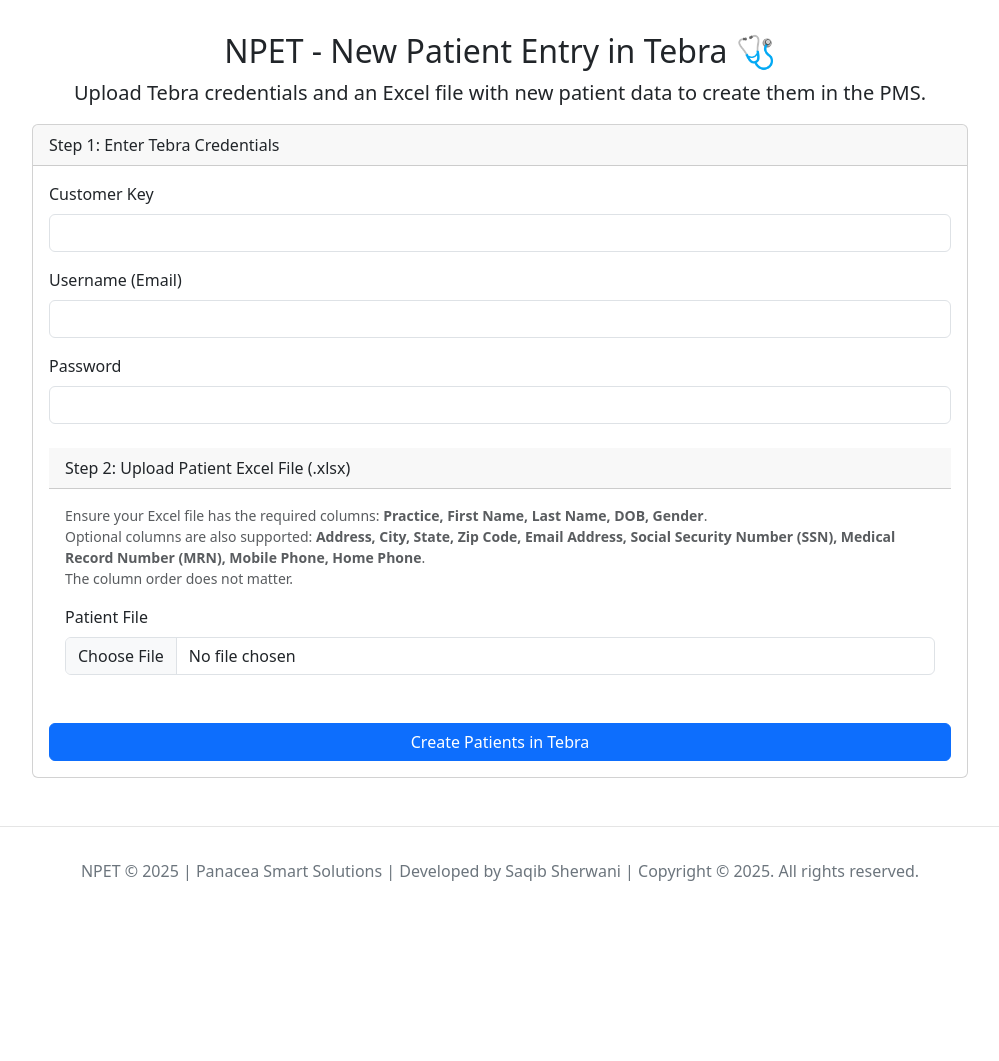
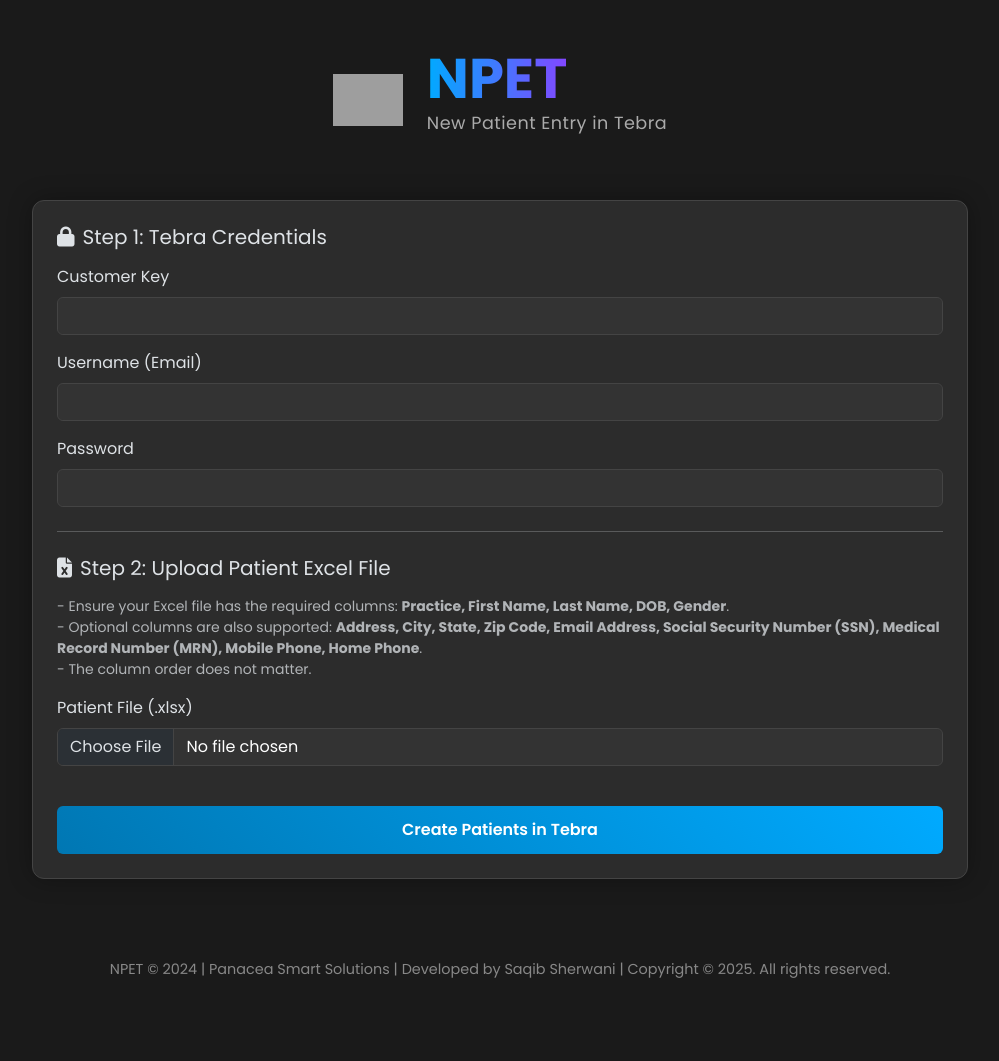
Before and after one commit to saqibcodes007/NPET, a Flask app: page / in a window 1280 px wide. Shown: the whole page, without its empty margins (140-1139 px from the left). Before the commit the page ends 881 px from the top, so only its background shows below. Run offline with Flask 3, Linux system fonts and the light colour scheme; grey boxes are pictures that could not be loaded.

Commit message:
Update index.html
Feature: Redesign header and add application logo

Description:

This commit enhances the application's visual identity by introducing a new, modern header and integrating the official logo.

- Replaces the previous plain text title with a dynamic header that aligns the new owl logo alongside the application title and subtitle.
- The main title "NPET" is styled with a prominent gradient text effect that matches the logo's color scheme.
- The application logo is now also used as the browser tab's favicon for consistent branding.
- This feature requires the `owl-logo.png` to be placed in a new `/static` project folder.

```diff
--- a/templates/index.html
+++ b/templates/index.html
@@ -1,36 +1,162 @@
 <!DOCTYPE html>
-<html lang="en">
+<html lang="en" data-bs-theme="dark">
 <head>
     <meta charset="UTF-8">
     <meta name="viewport" content="width=device-width, initial-scale=1.0">
-    <title>NPET - New Patient Entry in Tebra</title>
+    <title>NPET - New Patient Entry</title>
+
+    <link rel="icon" href="{{ url_for('static', filename='owl-logo.png') }}">
+
     <link href="https://cdn.jsdelivr.net/npm/bootstrap@5.3.3/dist/css/bootstrap.min.css" rel="stylesheet">
+
+    <link rel="preconnect" href="https://fonts.googleapis.com">
+    <link rel="preconnect" href="https://fonts.gstatic.com" crossorigin>
+    <link href="https://fonts.googleapis.com/css2?family=Poppins:wght@300;400;600;700&display=swap" rel="stylesheet">
+    <link rel="stylesheet" href="https://cdnjs.cloudflare.com/ajax/libs/font-awesome/6.5.1/css/all.min.css">
+
     <style>
-        body { padding-top: 2rem; padding-bottom: 2rem; }
-        .container { max-width: 960px; }
-        .card { margin-bottom: 2rem; }
-        .spinner-border { display: none; }
-        .processing .spinner-border { display: inline-block; }
-        .processing .btn-text { display: none; }
+        /* --- Custom Futuristic Theme --- */
+        :root {
+            --primary-glow: #00aaff;
+            --secondary-glow: #e000ff; /* Added a magenta accent from the logo */
+            --background-dark: #1a1a1a;
+            --surface-dark: #2c2c2c;
+            --border-color: #444;
+        }
+
+        body {
+            font-family: 'Poppins', sans-serif;
+            background-color: var(--background-dark);
+            padding-top: 3rem;
+            padding-bottom: 3rem;
+        }
+
+        .container {
+            max-width: 960px;
+        }
+
+        /* --- MODIFIED: New styles for the header/logo --- */
+        .header-container {
+            display: flex;
+            justify-content: center;
+            align-items: center;
+            gap: 1.5rem; /* Space between logo and text */
+        }
+
+        .logo-img {
+            width: 70px; /* Control the size of the logo */
+            height: auto;
+        }
+
+        .title-block {
+            text-align: left;
+        }
+
+        .title-text {
+            font-size: 3.5rem;
+            font-weight: 700;
+            background: linear-gradient(90deg, var(--primary-glow), var(--secondary-glow));
+            -webkit-background-clip: text;
+            -webkit-text-fill-color: transparent;
+            background-clip: text;
+            color: transparent;
+            margin: 0;
+            line-height: 1.1;
+        }
+
+        .subtitle-text {
+            font-size: 1.1rem;
+            color: #aaa;
+            letter-spacing: 0.5px;
+        }
+
+        .card {
+            background-color: var(--surface-dark);
+            border: 1px solid var(--border-color);
+            border-radius: 12px;
+            margin-bottom: 2rem;
+            box-shadow: 0 0 25px rgba(0, 0, 0, 0.3);
+        }
+
+        .card-header {
+            background-color: rgba(0,0,0,0.2);
+            font-weight: 600;
+            border-bottom: 1px solid var(--border-color);
+        }
+
+        .form-control {
+            background-color: #333;
+            border: 1px solid var(--border-color);
+            color: #fff;
+        }
+
+        .form-control:focus {
+            background-color: #333;
+            border-color: var(--primary-glow);
+            box-shadow: 0 0 10px var(--primary-glow);
+            color: #fff;
+        }
+
+        .btn-primary {
+            background: linear-gradient(45deg, #0077b3, var(--primary-glow));
+            border: none;
+            font-weight: 600;
+            padding: 12px;
+            transition: all 0.3s ease;
+        }
+
+        .btn-primary:hover, .btn-primary:focus {
+            transform: translateY(-2px);
+            box-shadow: 0 4px 15px rgba(0, 170, 255, 0.4);
+        }
+
+        .spinner-border {
+            display: none;
+        }
+
+        .processing .spinner-border {
+            display: inline-block;
+        }
+
+        .processing .btn-text {
+            display: none;
+        }
+
+        .table {
+            --bs-table-bg: var(--surface-dark);
+            --bs-table-border-color: var(--border-color);
+            --bs-table-striped-bg: #333;
+        }
+
+        .table-dark th {
+             background-color: #000;
+        }
+
         .footer {
             padding: 2rem 0;
             margin-top: 3rem;
-            border-top: 1px solid #e5e5e5;
-            color: #6c757d; /* Muted text color */
+            font-size: 0.9rem;
+            color: #888;
         }
     </style>
 </head>
 <body>
     <div class="container">
-        <div class="text-center">
-            <h2>NPET - New Patient Entry in Tebra 🩺</h2>
-            <p class="lead">Upload Tebra credentials and an Excel file with new patient data to create them in the PMS.</p>
+        <div class="text-center mb-5">
+            <div class="header-container">
+                <img src="{{ url_for('static', filename='owl-logo.png') }}" alt="NPET Logo" class="logo-img">
+                <div class="title-block">
+                    <h1 class="title-text">NPET</h1>
+                    <p class="subtitle-text">New Patient Entry in Tebra</p>
+                </div>
+            </div>
         </div>
 
         <div class="card">
-            <div class="card-header">Step 1: Enter Tebra Credentials</div>
-            <div class="card-body">
+            <div class="card-body p-4">
                 <form id="patient-form" action="/" method="post" enctype="multipart/form-data">
+
+                    <h5 class="mb-3"><i class="fas fa-lock me-2"></i>Step 1: Tebra Credentials</h5>
                     <div class="mb-3">
                         <label for="customer_key" class="form-label">Customer Key</label>
                         <input type="password" class="form-control" id="customer_key" name="customer_key" required>
@@ -44,22 +170,22 @@
                         <input type="password" class="form-control" id="password" name="password" required>
                     </div>
 
-                    <div class="card-header mt-4">Step 2: Upload Patient Excel File (.xlsx)</div>
-                    <div class="card-body">
+                    <hr class="my-4">
+
+                    <h5 class="mb-3"><i class="fas fa-file-excel me-2"></i>Step 2: Upload Patient Excel File</h5>
+                    <div class="mb-3">
                          <p class="small text-muted">
-                            Ensure your Excel file has the required columns: <strong>Practice, First Name, Last Name, DOB, Gender</strong>.
+                            - Ensure your Excel file has the required columns: <strong>Practice, First Name, Last Name, DOB, Gender</strong>.
                             <br>
-                            Optional columns are also supported: <strong>Address, City, State, Zip Code, Email Address, Social Security Number (SSN), Medical Record Number (MRN), Mobile Phone, Home Phone</strong>.
+                            - Optional columns are also supported: <strong>Address, City, State, Zip Code, Email Address, Social Security Number (SSN), Medical Record Number (MRN), Mobile Phone, Home Phone</strong>.
                             <br>
-                            The column order does not matter.
+                            - The column order does not matter.
                         </p>
-                        <div class="mb-3">
-                            <label for="patient_file" class="form-label">Patient File</label>
+                        <label for="patient_file" class="form-label">Patient File (.xlsx)</label>
                         <input class="form-control" type="file" id="patient_file" name="patient_file" accept=".xlsx" required>
                     </div>
-                    </div>
 
-                    <button id="submit-btn" type="submit" class="btn btn-primary w-100 mt-3">
+                    <button id="submit-btn" type="submit" class="btn btn-primary w-100 mt-4">
                         <span class="spinner-border spinner-border-sm" role="status" aria-hidden="true"></span>
                         <span class="btn-text">Create Patients in Tebra</span>
                     </button>
@@ -68,10 +194,15 @@
         </div>
 
         {% if results %}
-        <hr>
-        <h3>Processing Results</h3>
+        <div class="card">
+            <div class="card-header">
+                Processing Results
+            </div>
+            <div class="card-body">
                 <p>The system has finished processing the uploaded file. You can see the results below.</p>
-        <a href="{{ url_for('download_file') }}" class="btn btn-success mb-3" id="download-btn">Download Output Excel File</a>
+                <a href="{{ url_for('download_file') }}" class="btn btn-success mb-3" id="download-btn">
+                    <i class="fas fa-download me-2"></i>Download Output Excel File
+                </a>
                 <div class="table-responsive">
                     <table class="table table-striped table-bordered">
                         <thead class="table-dark">
@@ -92,26 +223,18 @@
                         </tbody>
                     </table>
                 </div>
-        <script>
-        // Enable download button only if results exist
-        document.addEventListener('DOMContentLoaded', function() {
-            var downloadBtn = document.getElementById('download-btn');
-            if (downloadBtn) {
-                downloadBtn.disabled = false;
-            }
-        });
-        </script>
+            </div>
+        </div>
         {% endif %}
     </div>
 
     <footer class="footer text-center">
         <div class="container">
-            <span>NPET © 2025 | Panacea Smart Solutions | Developed by Saqib Sherwani | Copyright © 2025. All rights reserved.</span>
+            <span>NPET © 2024 | Panacea Smart Solutions | Developed by Saqib Sherwani | Copyright © 2025. All rights reserved.</span>
         </div>
     </footer>
 
     <script>
-        // Shows a loading spinner on the button when the form is submitted
         document.getElementById('patient-form').addEventListener('submit', function() {
             const submitBtn = document.getElementById('submit-btn');
             submitBtn.classList.add('processing');
```
Lines whose indentation alone changed are shown as unchanged.
